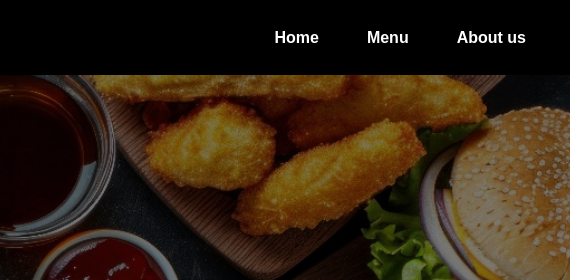
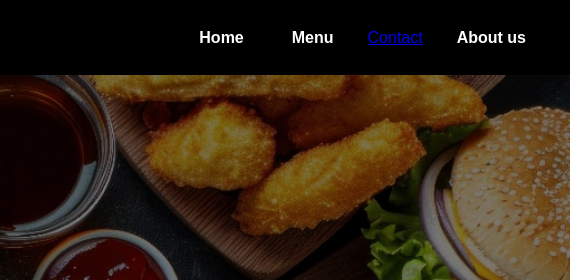
Before and after one commit to Mabdullahrabbani/THETA-FOODS-Website-, a plain HTML site: page index.html in a window 1280 px wide. Shown: the top 280 px of the page, 710-1280 px from the left. Drawn offline with Linux system fonts and the light colour scheme.

Commit message:
Update index.html

```diff
--- a/index.html
+++ b/index.html
@@ -18,6 +18,7 @@
         <ul>
             <li><a href="index.html" class="nav-btn">Home</a></li>
             <li><a href="menu.html" class="nav-btn">Menu</a></li>
+            <li><a href="contactpage.html">Contact</a></li>
             <li><a href="aboutus.html" class="nav-btn">About us</a></li>
         </ul>
     </nav>
```
